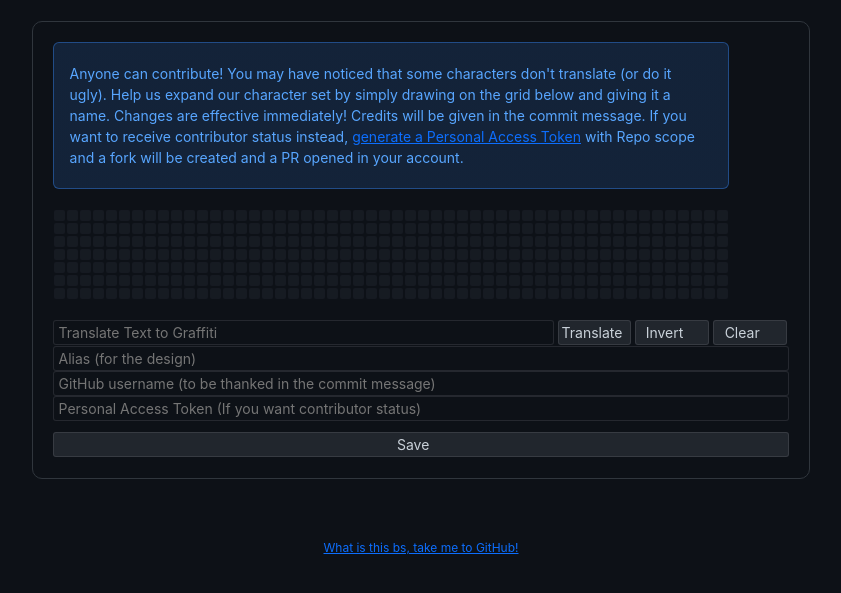
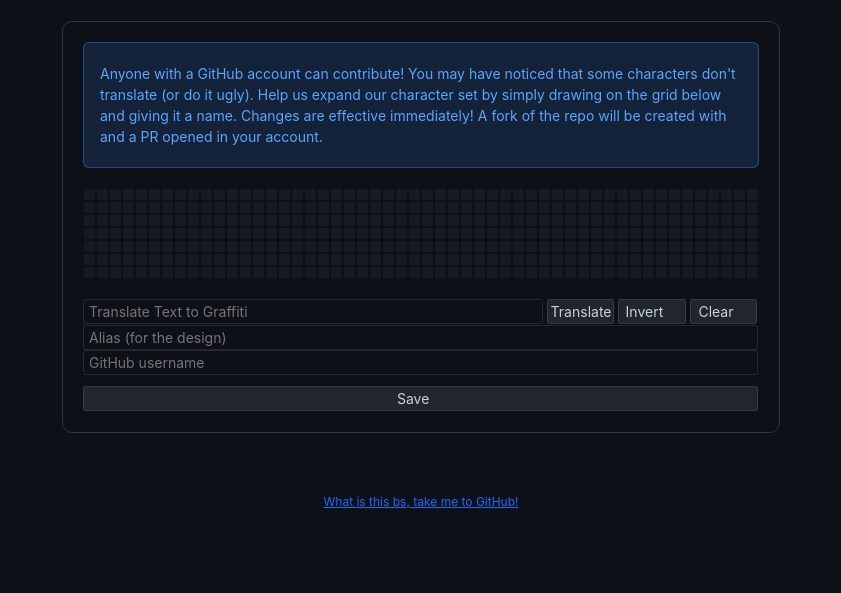
Before and after one commit to heckerfr0d/gitfitti-web, a Flask app: page /contribute/ in a window 1280 px wide. Shown: the part 79-672 px from the top of the page, without its empty margins (219-1060 px from the left). Run offline with Flask 2, Linux system fonts and the light colour scheme; parts of the project's set-up code (start-up, migrations or seed data) failed here and were passed over; some libraries are stand-ins or nearby versions.

Commit message:
ik im forgetting something but idk what

```diff
--- a/gitfitti/routes.py
+++ b/gitfitti/routes.py
@@ -51,23 +51,8 @@ def contribute():
     if request.form['auth']:
         pr_link = openPR(request.form['name'], request.form['alias'], request.form['auth'])
         return render_template('contribute.html', page='Contribute', action="/contribute/", form=request.form, c='message', extra=' ', pr=pr_link, oauth_url=f'{oauth_url}&redirect_uri={redirect_uri}&scope=repo', check=True)
-    else:
-        if request.form['name']:
-            cont.append(request.form['name'])
-        n += 1
+
     return render_template('contribute.html', page='Contribute', action="/contribute/", form=request.form, c='message', extra='Contribution added! Changes will reflect in the GitHub repo when an admin merges your contribution.', oauth_url=f'{oauth_url}&redirect_uri={redirect_uri}&scope=repo', check=True)
-
-
-@app.route('/admin/', methods=['GET', 'POST'])
-def admin():
-    global n
-    if request.method == 'GET':
-        return render_template('admin.html', page='Admin', action="/admin/", n=n)
-    thanks = merge(n, cont)
-    extra = f'Merged {n} contributions from {thanks}'
-    n = 0
-    cont.clear()
-    return render_template('admin.html', page='Admin', action="/admin/", n=n, c='message', extra=extra, form=request.form)
 
 
 @app.route('/register/', methods=['GET', 'POST'])
--- a/gitfitti/templates/contribute.html
+++ b/gitfitti/templates/contribute.html
@@ -2,18 +2,17 @@
 
 {% block main %}
 <p class=message id="contribute">
-    Anyone can contribute! You may have noticed that some characters don't translate (or do it ugly). Help us expand our character set
+    Anyone with a GitHub account can contribute! You may have noticed that some characters don't translate (or do it ugly). Help us expand our character set
     by simply drawing on the grid below and giving it a name. Changes are effective immediately!
-    Credits will be given in the commit message. If you want to receive contributor status instead, <a href="https://github.com/settings/tokens">generate a Personal Access Token</a>
-    with Repo scope and a fork will be created and a PR opened in your account.
+    A fork of the repo will be created with and a PR opened in your account.
 </p>
 {% endblock %}
 
 {% block submit %}
 <div>
     <input type="text" class="admin" name="alias" placeholder="Alias (for the design)" {% if form %} value="{{form['alias']}}" {% endif %}>
-    <input type="text" class="admin" name="name" placeholder="GitHub username (to be thanked in the commit message)" {% if form %} value="{{form['name']}}" {% endif %}>
-    <input type="password" class="admin" name="auth" placeholder="Personal Access Token (If you want contributor status)" {% if form %} value="{{form['auth']}}" {% endif %}>
+    <input type="text" class="admin" name="name" placeholder="GitHub username" {% if form %} value="{{form['name']}}" {% endif %}>
+    <input hidden type="password" class="admin" name="auth" placeholder="Personal Access Token (If you want contributor status)" {% if form %} value="{{form['auth']}}" {% endif %}>
 </div>
 <div>
     <input type="submit" class="do" value="Save">
```
Also changed, not shown: gitfitti/utilities.py (+0 -20 lines).
